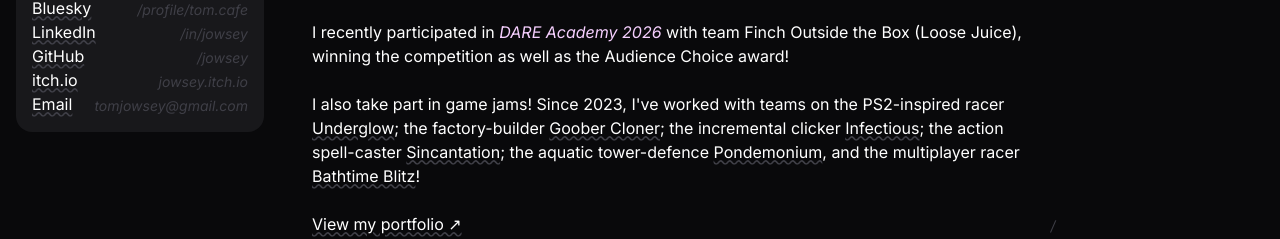
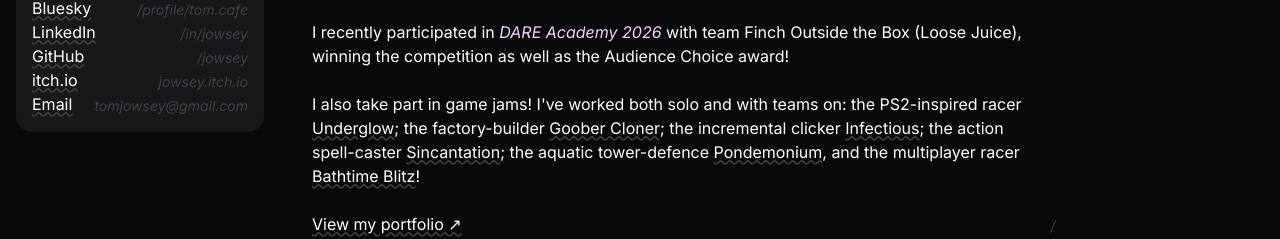
Before and after one commit to jowsey/tom.cafe, a SvelteKit app: page /about in a window 1280 px wide. Shown: the part 288-527 px from the top of the page. Built offline with nearby package versions, Linux system fonts and the light colour scheme.

Commit message:
Wording tweak & update deps

```diff
--- a/src/routes/about/+page.svelte
+++ b/src/routes/about/+page.svelte
@@ -37,7 +37,7 @@
 		</p>
 		<br />
 		<p>
-			I also take part in game jams! Since 2023, I've worked with teams on the PS2-inspired racer
+			I also take part in game jams! I've worked both solo and with teams on: the PS2-inspired racer
 			<InlineLink href="https://jowsey.itch.io/underglow">Underglow</InlineLink>; the factory-builder
 			<InlineLink href="https://enoshade.itch.io/goober-cloner">Goober Cloner</InlineLink>; the incremental clicker
 			<InlineLink href="https://jowsey.itch.io/infectious">Infectious</InlineLink>; the action spell-caster
```
Also changed, not shown: package.json (+7 -7 lines), 1 other file (tests, documents, lock files or other folders).
